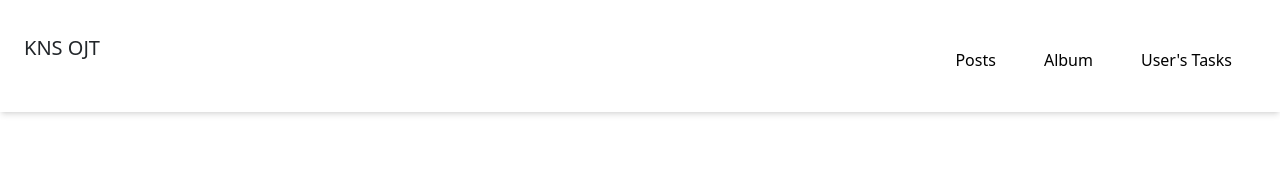
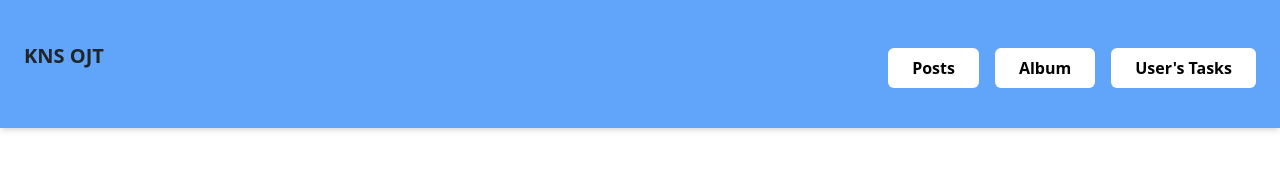
Before and after one commit to hthaitai/OJT-Lastest-Version, a React (Create React App) app: page / in a window 1280 px wide. Shown: the top 178 px of the page. Built offline with nearby package versions, Linux system fonts and the light colour scheme; no server answers.

Commit message:
done task for post

```diff
--- a/src/asset/Navbar.tsx
+++ b/src/asset/Navbar.tsx
@@ -4,9 +4,9 @@ import { Link } from "react-router-dom";
 const Navbar: React.FC = () => {
   return (
     <div>
-      <header className="lg:px-16 px-4 bg-white flex flex-wrap items-center py-4 shadow-md">
+      <header className="lg:px-16 px-4 bg-blue-400 flex flex-wrap items-center py-4 shadow-md">
         <div className="flex-1 flex justify-between items-center">
-          <p className="text-xl">KNS OJT</p>
+          <p className="text-xl font-bold">KNS OJT</p>
         </div>
 
         <label htmlFor="menu-toggle" className="pointer-cursor md:hidden block">
@@ -26,27 +26,21 @@ const Navbar: React.FC = () => {
         <div className="hidden md:flex md:items-center md:w-auto w-full" id="menu">
           <nav>
             <ul className="md:flex items-center justify-between text-base text-gray-700 pt-4 md:pt-0">
-              <li >
-                <Link
-                  to="/post"
-                  style={{ textDecoration: 'none' }}
-                  className="text-black px-4 py-2  hover:text-orange-600"
-                >
-                  Posts
+              <li className="flex space-x-4">
+                <Link to="/post" style={{ textDecoration: 'none' }}>
+                  <button className="bg-white font-semibold text-black px-4 py-2 rounded transition duration-300 ease-in-out transform hover:bg-orange-600 hover:text-white hover:scale-105">
+                    Posts
+                  </button>
                 </Link>
-                <Link
-                  to="/album"
-                  style={{ textDecoration: 'none' }}
-                  className="text-black px-4 py-2 hover:text-orange-600"
-                >
-                  Album
+                <Link to="/album" style={{ textDecoration: 'none' }}>
+                  <button className="bg-white font-semibold text-black px-4 py-2 rounded transition duration-300 ease-in-out transform hover:bg-orange-600 hover:text-white hover:scale-105">
+                    Album
+                  </button>
                 </Link>
-                <Link
-                  to="/user"
-                  style={{ textDecoration: 'none' }}
-                  className="text-black px-4 py-2 hover:text-orange-600"
-                >
-                  User's Tasks
+                <Link to="/user" style={{ textDecoration: 'none' }}>
+                  <button className="bg-white font-semibold text-black px-4 py-2 rounded transition duration-300 ease-in-out transform hover:bg-orange-600 hover:text-white hover:scale-105">
+                    User's Tasks
+                  </button>
                 </Link>
               </li>
             </ul>
--- a/src/components/ListPost.tsx
+++ b/src/components/ListPost.tsx
@@ -1,5 +1,5 @@
 import React, { useEffect, useState } from "react";
-import { createData, deleteData, fetchData } from "../service/Api";
+import { createData, deleteData, fetchData, updateData } from "../service/Api";
 import { useNavigate } from "react-router-dom";
 import { ToastContainer, toast } from "react-toastify";
 import "react-toastify/dist/ReactToastify.css";
@@ -16,6 +16,8 @@ function ListPost() {
   const [searchInput, setSearchInput] = useState<string>("");
   const [loading, setLoading] = useState<boolean>(false);
   const [show, setShow] = useState(false);
+  const [isEditMode, setIsEditMode] = useState(false); // Track whether editing or creating
+  const [editingPostId, setEditingPostId] = useState<number | null>(null); // Track the post being edited
   const handleClose = () => setShow(false);
   const handleShow = () => setShow(true);
   const [newPost, setNewPost] = useState({
@@ -31,7 +33,6 @@ function ListPost() {
     const response = await fetchData<Post[]>("/posts");
     setLoading(false);
 
-    // Type guard to check if response is an error
     if ("error" in response) {
       setError(response.error);
     } else {
@@ -73,26 +74,41 @@ function ListPost() {
   const handleSubmit = async (e: React.FormEvent<HTMLFormElement>) => {
     e.preventDefault();
 
+    if (isEditMode && editingPostId !== null) {
+      // Update mode
+      const endpoint = `/posts/${editingPostId}`;
+      const response = await updateData(endpoint, newPost);
+
+      if ("error" in response) {
+        console.error("Error updating post", response.error);
+        setError(response.error);
+      } else {
+        setPosts(
+          posts.map((post) =>
+            post.id === editingPostId ? { ...post, ...newPost } : post
+          )
+        );
+        setShow(false);
+        toast.success("Post updated successfully!");
+      }
+    } else {
+      // Create mode
       const endpoint = "/posts";
-    const newPostData = {
-      userId: newPost.userId,
-      title: newPost.title,
-      body: newPost.body,
-    };
-
-    const response = await createData<typeof newPostData>(endpoint, newPostData);
+      const response = await createData(endpoint, newPost);
 
       if ("error" in response) {
         console.error("Error creating post", response.error);
         setError(response.error);
       } else {
-      console.log("Post created successfully:", response);
-      // Add the new post to the posts state
-      const createdPost = { id: Date.now(), ...newPostData }; // Use a temporary id for now
+        const createdPost = { id: Date.now(), ...newPost };
         setPosts([createdPost, ...posts]);
         setShow(false);
-      toast.success("Added successfully!");
+        toast.success("Post created successfully!");
       }
+    }
+
+    setIsEditMode(false); // Reset the edit mode
+    setEditingPostId(null); // Reset the post being edited
   };
 
   const handleDelete = async (postid: number) => {
@@ -101,11 +117,20 @@ function ListPost() {
       console.error("Error deleting post", response.error);
       setError(response.error);
     } else {
-      console.log("Post deleted successfully:", response);
-      // Remove the deleted post from the posts state
       setPosts(posts.filter((post) => post.id !== postid));
       toast.success("Post deleted successfully!");
     }
+  };
+
+  const handleEdit = (post: Post) => {
+    setIsEditMode(true);
+    setEditingPostId(post.id);
+    setNewPost({
+      userId: String(post.id),
+      title: post.title,
+      body: "",
+    });
+    handleShow();
   };
 
   useEffect(() => {
@@ -144,7 +169,10 @@ function ListPost() {
 
       <div className="flex flex-col w-full sm:w-auto sm:flex-row p-4">
         <button
-          onClick={handleShow}
+          onClick={() => {
+            setIsEditMode(false); // Ensure we're in create mode
+            handleShow();
+          }}
           className="flex flex-row items-center justify-center w-full px-4 py-4 mb-4 text-sm font-bold bg-green-300 leading-6 capitalize duration-100 transform rounded-sm shadow cursor-pointer focus:ring-4 focus:ring-green-500 focus:ring-opacity-50 focus:outline-none sm:mb-0 sm:w-auto sm:mr-4 md:pl-8 md:pr-6 xl:pl-12 xl:pr-10 hover:shadow-lg hover:-translate-y-1"
         >
           Create new Post
@@ -152,12 +180,12 @@ function ListPost() {
 
         <Modal show={show} onHide={handleClose}>
           <Modal.Header closeButton>
-            <Modal.Title>Add new post</Modal.Title>
+            <Modal.Title>{isEditMode ? "Edit Post" : "Add new post"}</Modal.Title>
           </Modal.Header>
           <Modal.Body>
             <form onSubmit={handleSubmit}>
               <div className="mb-3">
-                <label htmlFor="id" className="form-label">
+                <label htmlFor="userId" className="form-label">
                   Post User ID
                 </label>
                 <input
@@ -166,6 +194,7 @@ function ListPost() {
                   value={newPost.userId}
                   id="userId"
                   onChange={handleChange}
+                  disabled={isEditMode} // Disable editing the user ID in edit mode
                 />
               </div>
               <div className="mb-3">
@@ -179,7 +208,7 @@ function ListPost() {
                 />
               </div>
               <div className="mb-3">
-                <label htmlFor="message" className="form-label">
+                <label htmlFor="body" className="form-label">
                   Post Body
                 </label>
                 <textarea
@@ -190,7 +219,7 @@ function ListPost() {
                 ></textarea>
               </div>
               <Button variant="primary" type="submit">
-                Submit
+                {isEditMode ? "Update" : "Submit"}
               </Button>
             </form>
           </Modal.Body>
@@ -206,18 +235,13 @@ function ListPost() {
             <table className="min-w-full">
               <thead className="bg-white border-b">
                 <tr>
-                  <th
-                    scope="col"
-                    className="text-sm font-medium text-gray-900 px-6 py-4 text-left"
-                  >
+                  <th scope="col" className="text-sm font-medium text-gray-900 px-6 py-4 text-left">
                     Post Id
                   </th>
-                  <th
-                    scope="col"
-                    className="text-sm font-medium text-gray-900 px-6 py-4 text-left"
-                  >
+                  <th scope="col" className="text-sm font-medium text-gray-900 px-6 py-4 text-left">
                     Post Title
                   </th>
+
                 </tr>
               </thead>
               <tbody>
@@ -233,17 +257,17 @@ function ListPost() {
                       <td className="text-sm font-bold text-gray-900 hover:text-slate-400 whitespace-nowrap">
                         <button onClick={() => handlePost(post.id)}>View Detail</button>
                       </td>
-                      <td className="text-sm font-bold text-gray-900 hover:text-slate-400 whitespace-nowrap">
+                      <td className="text-sm font-bold text-gray-900 hover:text-green-300 whitespace-nowrap">
+                        <button onClick={() => handleEdit(post)}>Edit</button>
+                      </td>
+                      <td className="text-sm font-bold text-gray-900  hover:text-red-600 whitespace-nowrap">
                         <button onClick={() => handleDelete(post.id)}>Delete</button>
                       </td>
                     </tr>
                   ))
                 ) : (
                   <tr>
-                    <td
-                      colSpan={3}
-                      className="text-sm text-gray-900 px-6 py-4 text-center"
-                    >
+                    <td colSpan={3} className="text-sm text-gray-900 px-6 py-4 text-center">
                       Nothing found
                     </td>
                   </tr>
```
Lines whose indentation alone changed are shown as unchanged.
